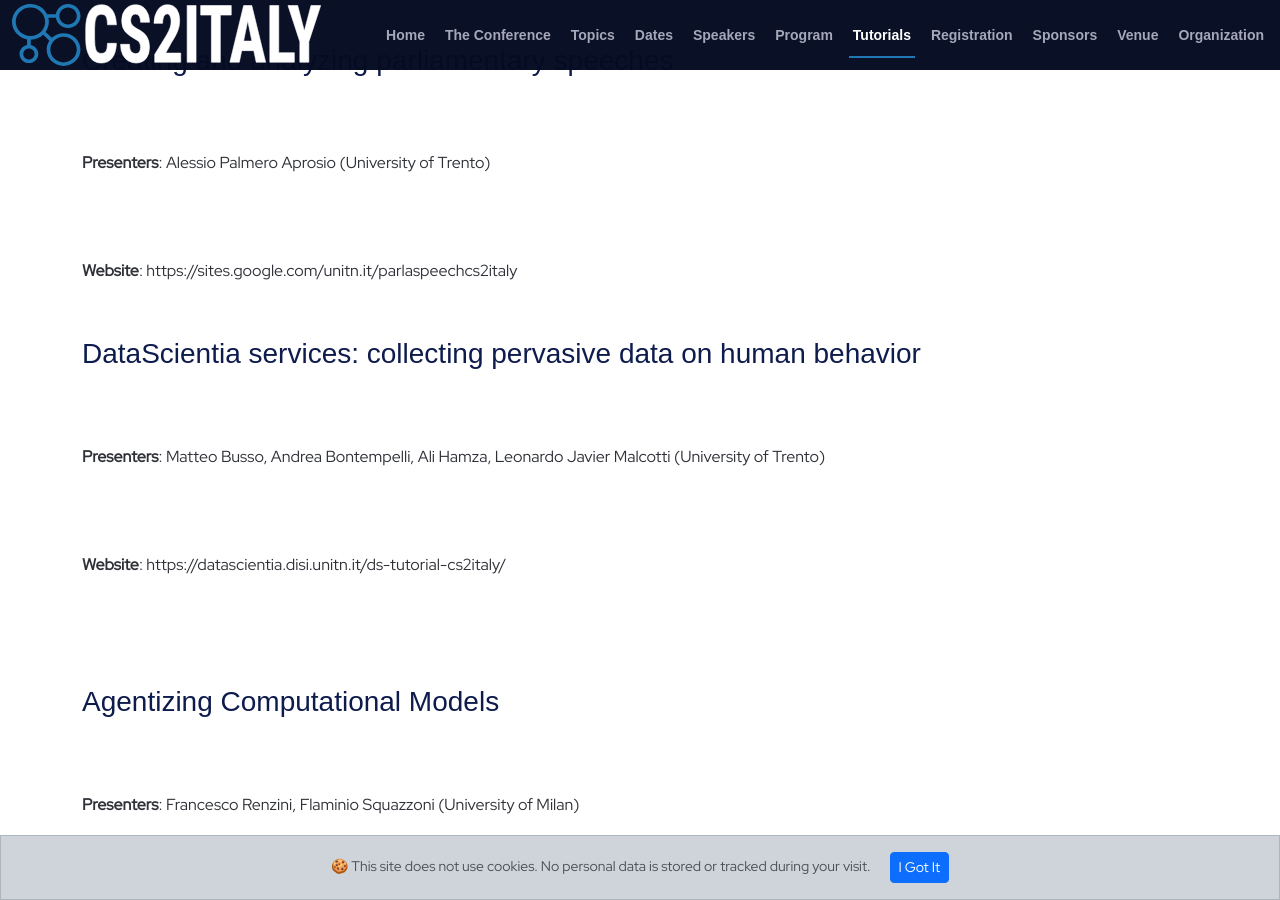
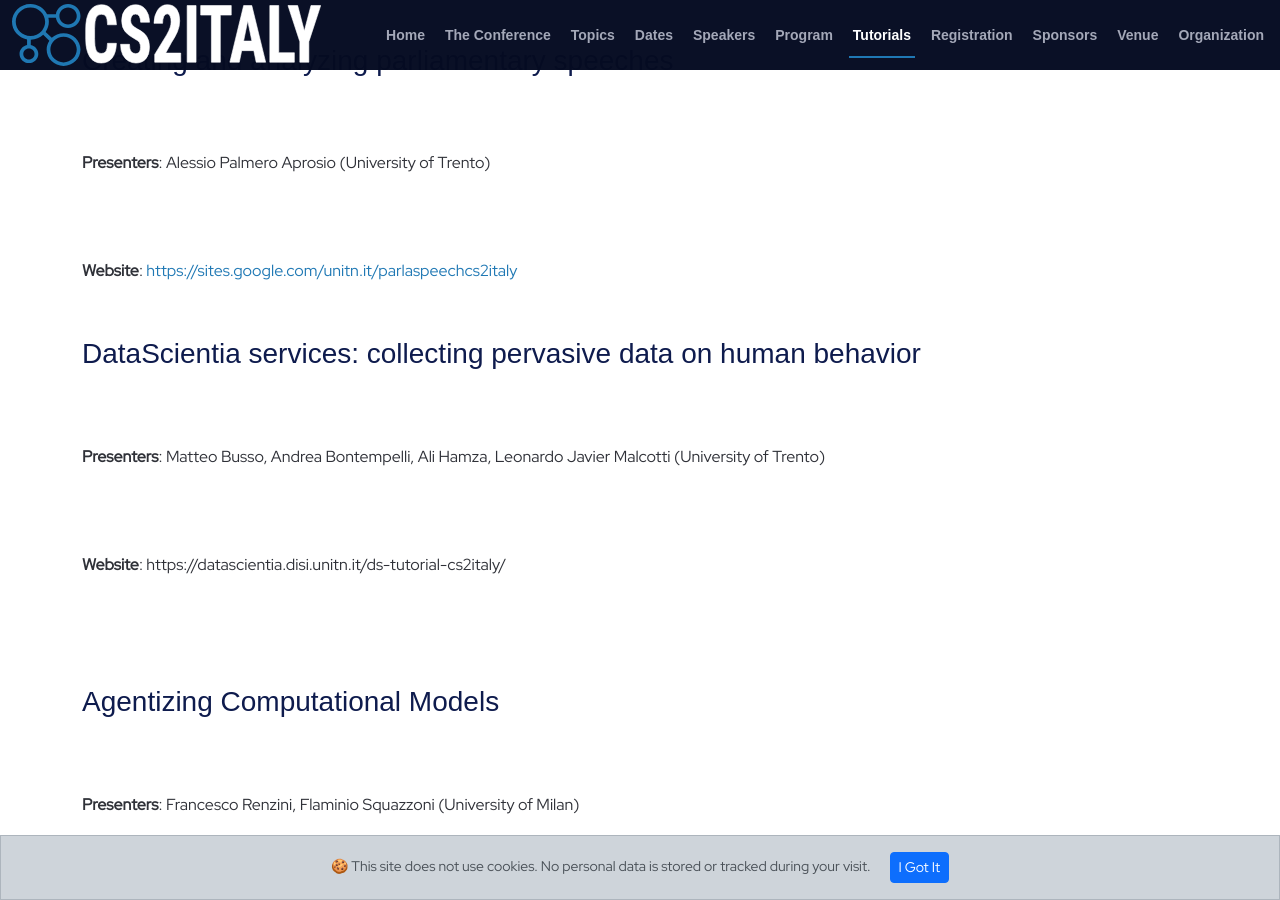
Before and after one commit to CS2Italy/conference, a Jekyll site: the page built from docs/index.md, in a window 1280 px wide and 900 px high, scrolled down 5022 px. Built offline with Jekyll 4.4.1, drawn with Linux system fonts in a browser that asks for light colours; part of the change alters nothing that is shown.

```diff
--- a/docs/_texts/04a_tutorials.md
+++ b/docs/_texts/04a_tutorials.md
@@ -6,7 +6,7 @@
 
 <br/>
 
-**Website**: https://sites.google.com/unitn.it/parlaspeechcs2italy
+**Website**: <a href="https://sites.google.com/unitn.it/parlaspeechcs2italy">https://sites.google.com/unitn.it/parlaspeechcs2italy</a>
 <br/>
 <br/>
 
```
